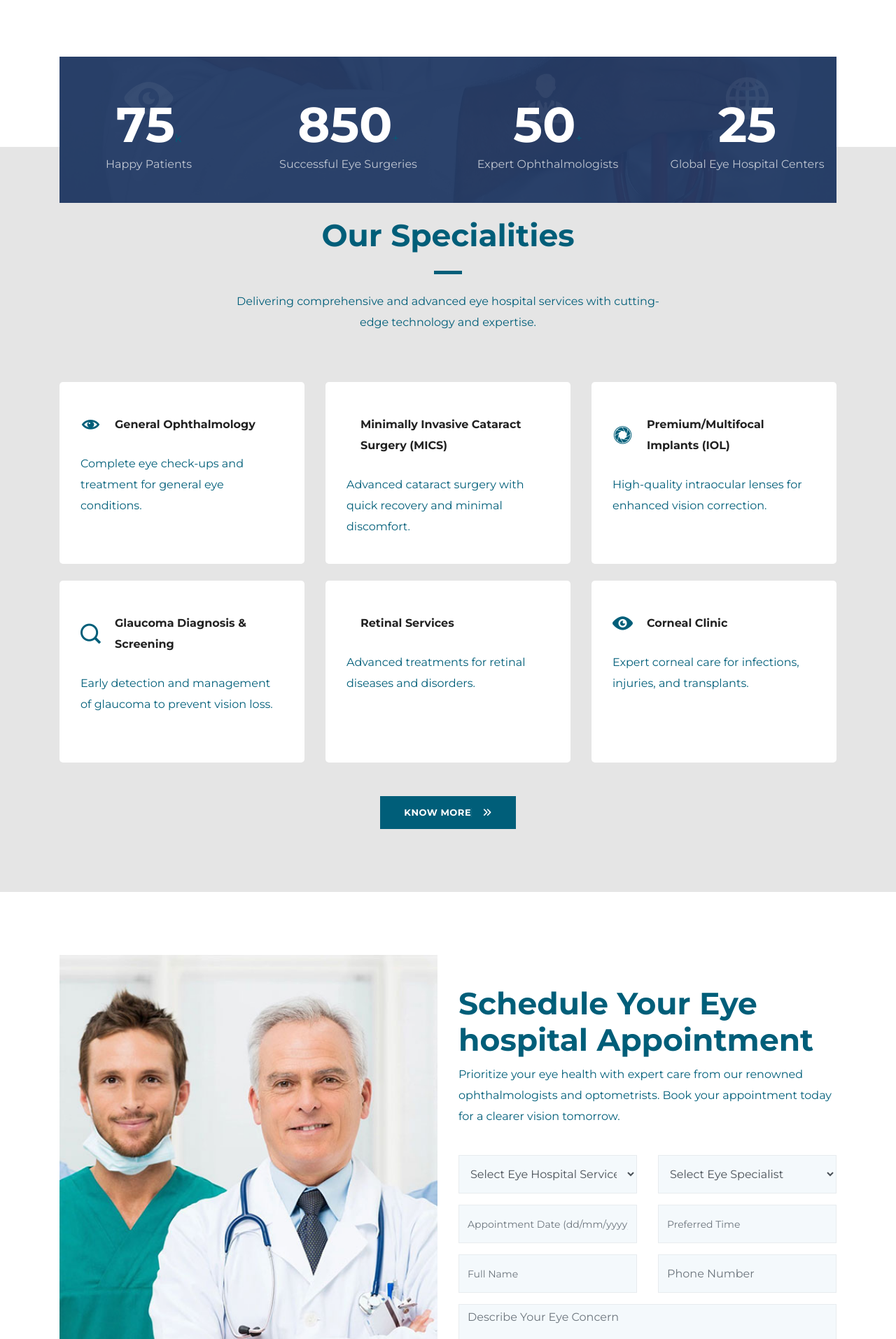
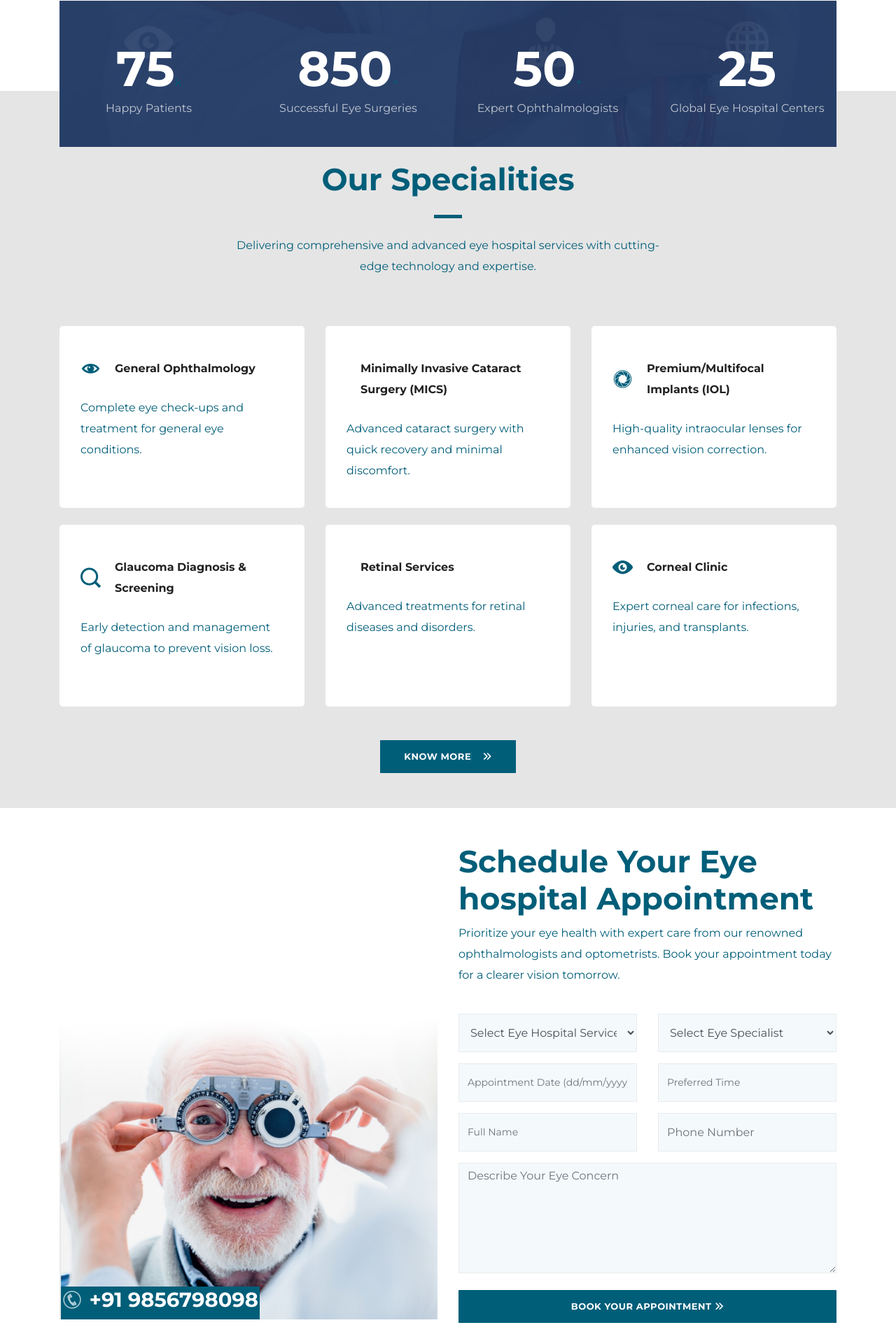
Before and after one commit to ankuxsshh/karunya.eyehospital, a Django app: page / in a window 1280 px wide. Shown: the part 1686-3600 px from the top of the page at 70% size. Run offline with Django 5.2, Linux system fonts and the light colour scheme; data comes from the database, SQL or seed files in the repository; some libraries are stand-ins or nearby versions.

Commit message:
lastupdates

```diff
--- a/static/css/style.css
+++ b/static/css/style.css
@@ -227,7 +227,7 @@ input[type="email"]:focus, input[type="password"]:focus, input[type="text"]:focu
 }
 
 .section {
-  padding: 90px 0;
+  padding: 50px 0;
 }
 
 .section-sm {
@@ -559,7 +559,7 @@ a:focus {
 .appoinment-content .emergency {
   position: absolute;
   content: "";
-  right: 82px;
+  right: 254px;
   bottom: 0px;
   background: #005e79;
   padding: 2px;
--- a/templates/base.html
+++ b/templates/base.html
@@ -142,7 +142,6 @@
 
     {% endblock %}
 
-    <!-- footer Start -->
     <!-- Footer Start -->
     <footer class="footer section bg-light">
       <div class="container">
@@ -254,7 +253,7 @@
 
     <!--
     Essential Scripts
-    =====================================          -->
+    =====================================           -->
 
     <!-- Main jQuery -->
     <script src="static/plugins/jquery/jquery.js"></script>
--- a/templates/index.html
+++ b/templates/index.html
@@ -59,7 +59,7 @@
               <span>24/7 Eye Hospital</span>
               <h4 class="mb-3">Book an Eye Checkup</h4>
               <p class="mb-4">Receive round-the-clock support for any eye emergency. We specialize in comprehensive eye hospital services.</p>
-              <a href="appointment.html" class="btn btn-main btn-round-full">Schedule an Appointment</a>
+              <a href="appoinment" class="btn btn-main btn-round-full">Schedule an Appointment</a>
             </div>
 
             <div class="feature-item mb-5 mb-lg-0">
@@ -243,9 +243,9 @@
       <div class="row align-items-center">
         <div class="col-lg-6">
           <div class="appoinment-content">
-            <img src="static/images/about/img-3.jpg" alt="" class="img-fluid" />
+            <img src="static/images/12.png" alt="" class="img-fluid" />
             <div class="emergency">
-              <h2 class="text-lg"><i class="icofont-phone-circle text-lg"></i>+23 345 67980</h2>
+              <h2 class="text-lg"><i class="icofont-phone-circle text-lg"></i>+91 9856798098</h2>
             </div>
           </div>
         </div>
@@ -309,7 +309,7 @@
                 <textarea name="message" id="message" class="form-control" rows="6" placeholder="Describe Your Eye Concern"></textarea>
               </div>
 
-              <a class="btn btn-main btn-round-full" href="appoinment.html" style="width: 100%;">Book Your Appointment <i class="fa-solid fa-angles-right text-white"></i></a>
+              <a class="btn btn-main btn-round-full" href="appoinment" style="width: 100%;">Book Your Appointment <i class="fa-solid fa-angles-right text-white"></i></a>
             </form>
           </div>
         </div>
@@ -362,7 +362,10 @@
         <div class="section-title text-center">
           <h2>GOVERNMENT PROJECTS</h2>
           <div class="divider mx-auto my-4"></div>
-            <p>We collaborate with leading eye hospital specialists and institutions to bring the best vision care to our patients. Their expertise and commitment help us ensure the highest standards of eye health and treatment.</p>
+          <p>
+            We collaborate with leading eye hospital specialists and institutions to bring the best vision care to our patients.
+            Their expertise and commitment help us ensure the highest standards of eye health and treatment.
+          </p>
         </div>
       </div>
     </div>
@@ -415,10 +418,12 @@
 
           </div>
         </div>
+        <!-- End Slide 1 -->
 
       </div>
     </div>
   </div>
+</section>
 <!-- End About Us Section -->
 
 
```
Also changed, not shown: templates/appoinment.html (+8 -9 lines), templates/managements.html (+5 -5 lines), static/images/12.png (added). Lines whose indentation alone changed are shown as unchanged.
